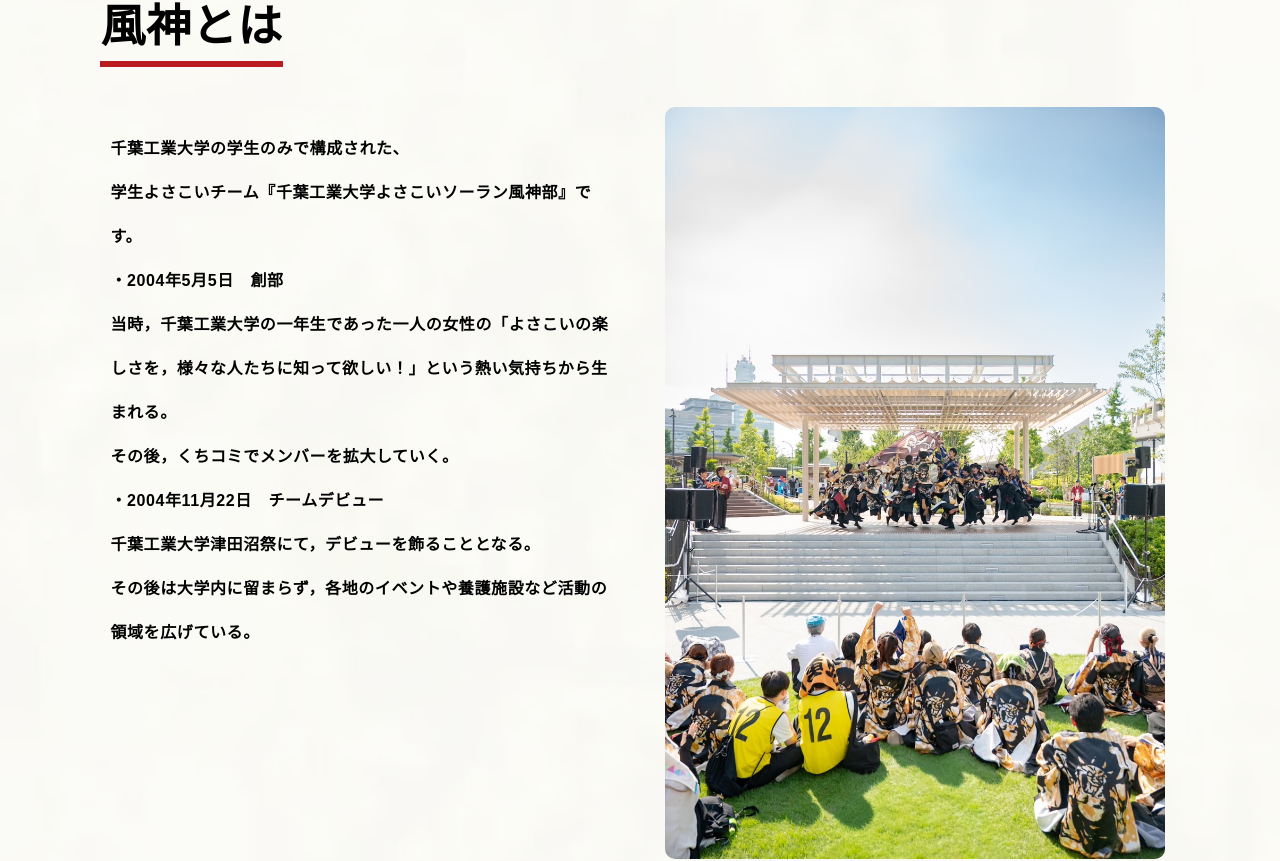
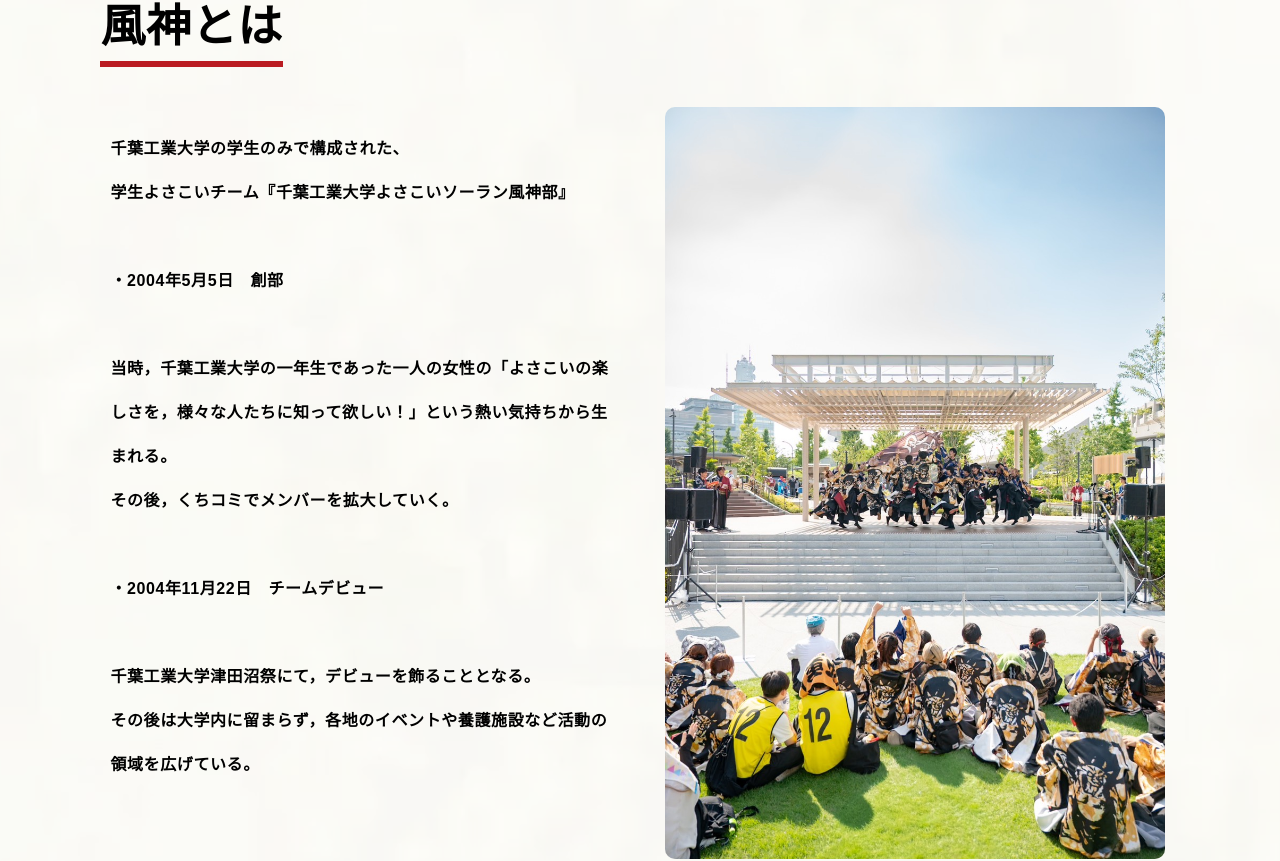
Before and after one commit to fuujin4351/fuujin, a Next.js app: page /about in a window 1280 px wide. Shown: the part 554-1415 px from the top of the page. Built offline with nearby package versions, Linux system fonts and the light colour scheme.

Commit message:
Update Intro.tsx

```diff
--- a/src/components/sections/about/Intro.tsx
+++ b/src/components/sections/about/Intro.tsx
@@ -67,15 +67,19 @@
     <p className={styles.description}>
       千葉工業大学の学生のみで構成された、
       <br />
-      学生よさこいチーム『千葉工業大学よさこいソーラン風神部』です。
+      学生よさこいチーム『千葉工業大学よさこいソーラン風神部』
+      <br />
       <br />
       ・2004年5月5日　創部
+      <br />
       <br />
       当時，千葉工業大学の一年生であった一人の女性の「よさこいの楽しさを，様々な人たちに知って欲しい！」という熱い気持ちから生まれる。
       <br />
       その後，くちコミでメンバーを拡大していく。
       <br />
+      <br />
       ・2004年11月22日　チームデビュー
+      <br />
       <br />
       千葉工業大学津田沼祭にて，デビューを飾ることとなる。
       <br />
```
